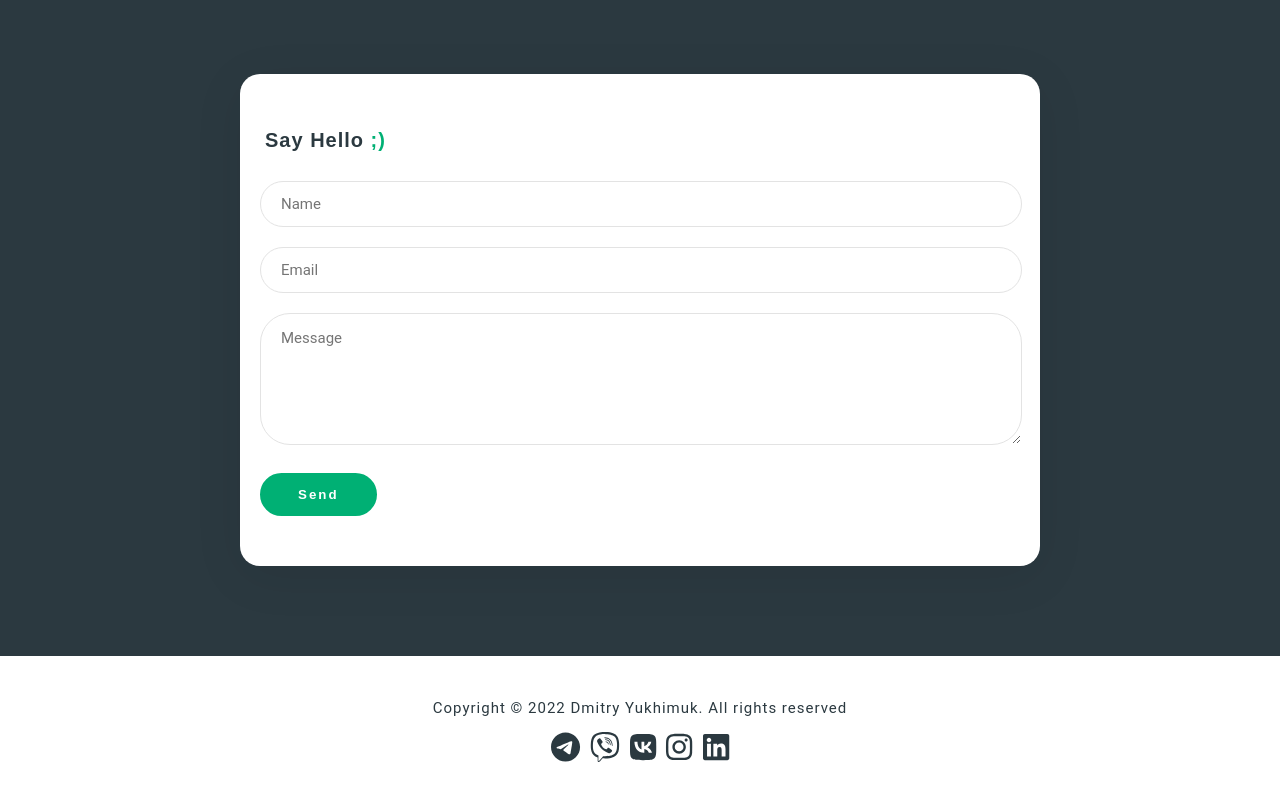
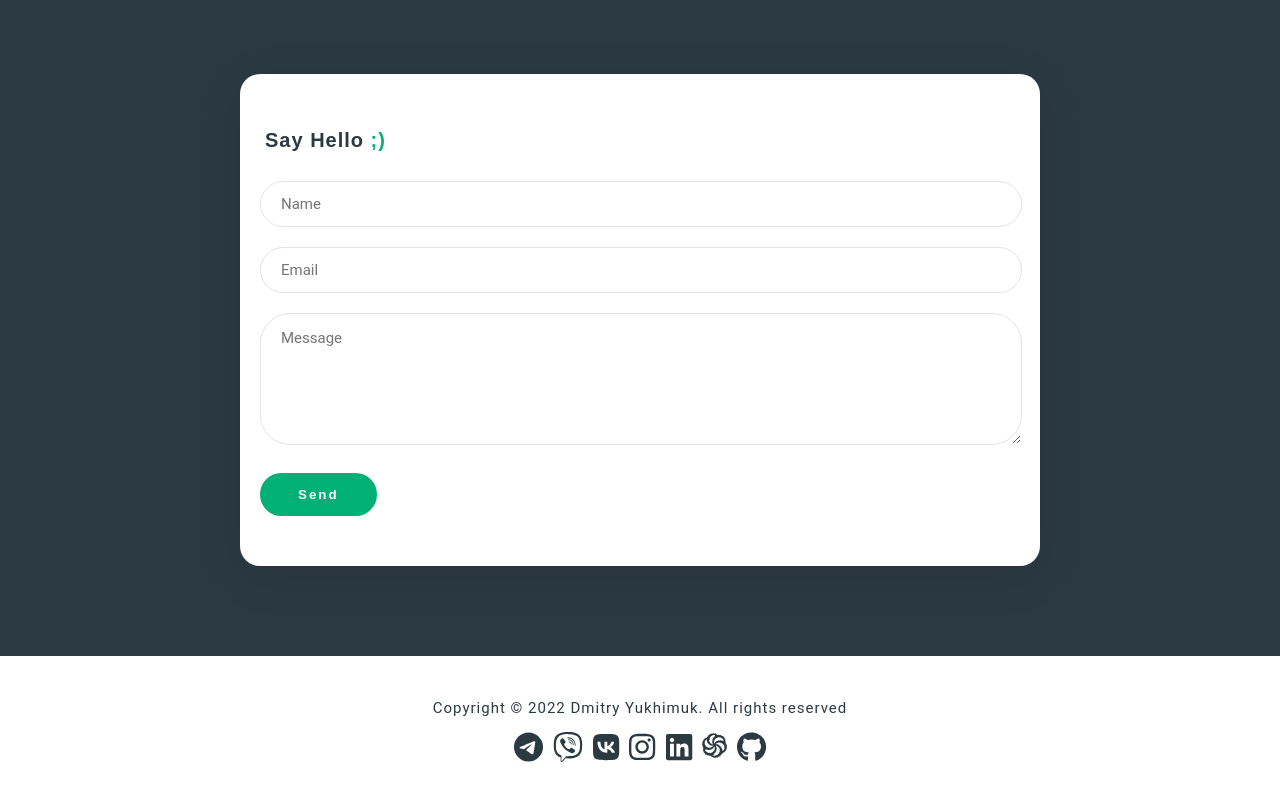
Before and after one commit to Yuhee2020/portfolio, a React (Create React App) app: page / in a window 1280 px wide. Shown: the part 2132-2932 px from the top of the page. Built offline with nearby package versions, Linux system fonts and the light colour scheme.

Commit message:
icons to footer

```diff
--- a/src/components/footer/Footer.module.scss
+++ b/src/components/footer/Footer.module.scss
@@ -16,6 +16,7 @@
         padding: 0 5px;
         text-decoration: none;
         color: $secondaryColor;
+
       }
     }
   }
--- a/src/components/footer/Footer.tsx
+++ b/src/components/footer/Footer.tsx
@@ -1,7 +1,8 @@
 import React from "react"
 import styles from "./Footer.module.scss"
-import {faInstagram, faLinkedin, faTelegram, faViber, faVk} from "@fortawesome/free-brands-svg-icons"
+import {faInstagram, faLinkedin, faTelegram, faViber, faVk, faGithub} from "@fortawesome/free-brands-svg-icons"
 import {FontAwesomeIcon} from "@fortawesome/react-fontawesome"
+import CWIcon from "../../common/c3-img/codewars.svg"
 
 export const Footer = () => {
     return (
@@ -13,7 +14,10 @@ export const Footer = () => {
                     <a href={"viber://chat?number=%2B375295256082"}><FontAwesomeIcon icon={faViber} size={"2x"}/></a>
                     <a href={"https://vk.com/id12667881"}><FontAwesomeIcon icon={faVk} size={"2x"}/></a>
                     <a href={"https://www.instagram.com/yuhee2017/"}><FontAwesomeIcon icon={faInstagram} size={"2x"}/></a>
-                    <a href={"https://t.me/DzmitryYukhimuk"}><FontAwesomeIcon icon={faLinkedin} size={"2x"}/></a>
+                    <a href={"https://www.linkedin.com/in/dmitry-yukhimuk-65589324b/"}><FontAwesomeIcon icon={faLinkedin} size={"2x"}/></a>
+                    <a href={"https://www.codewars.com/users/Yuhee2020"}><img src={CWIcon}/></a>
+                    <a href={"https://www.linkedin.com/in/dmitry-yukhimuk-65589324b/"}><FontAwesomeIcon icon={faGithub} size={"2x"}/></a>
+
                 </div>
             </div>
         </div>
```
Also changed, not shown: src/common/c3-img/codewars.svg (added).
